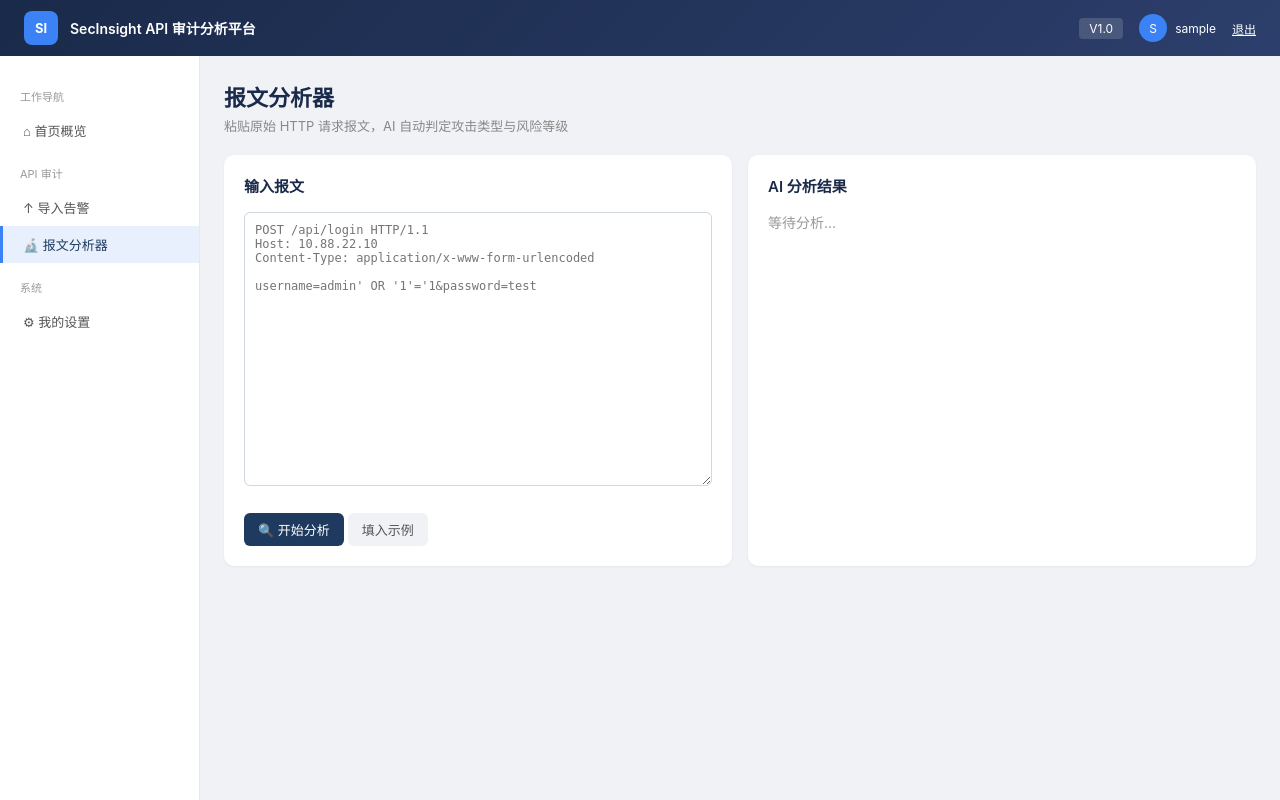
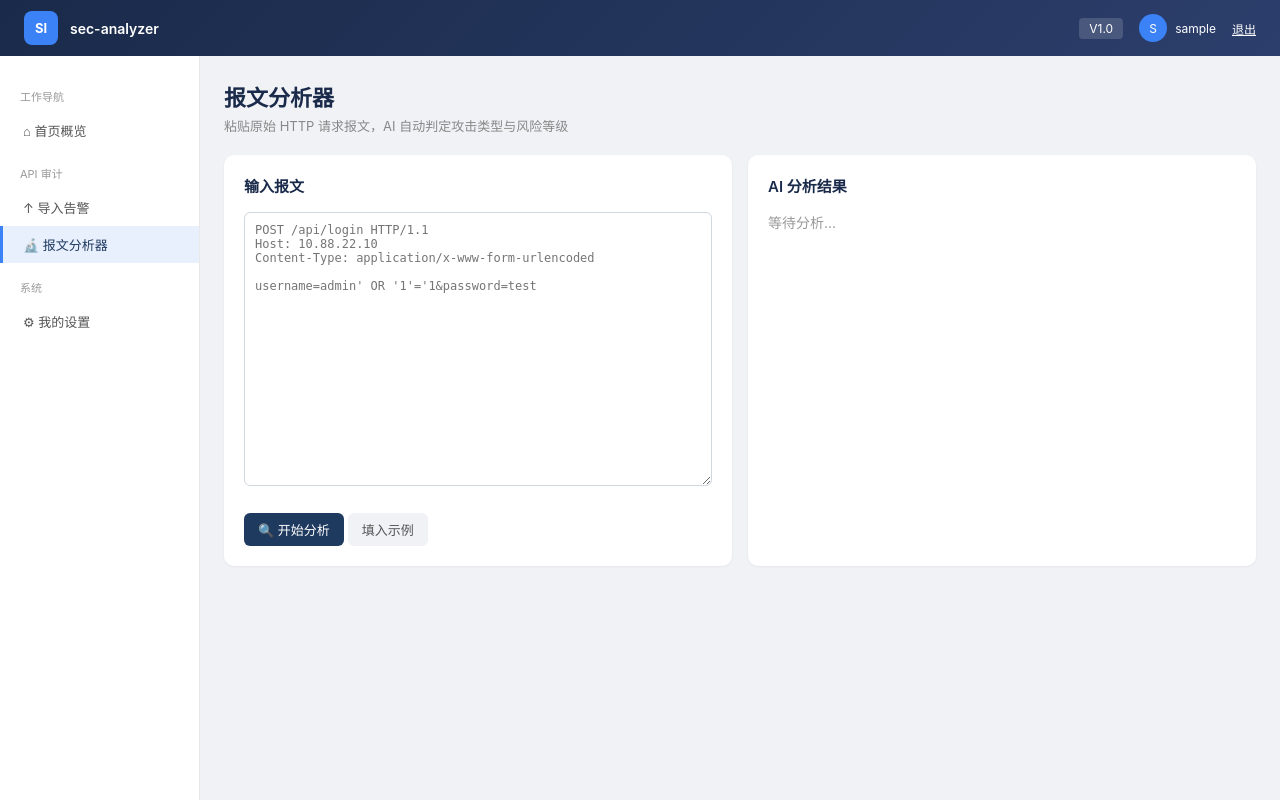
Before and after one commit to jiaoxindi21/sec-analyzer, a Flask app: page /packet_analyzer in a window 1280 px wide. Run offline with Flask 3, Linux system fonts and the light colour scheme; the visitor is signed in with stand-in values (Sample User, id 1).

Commit message:
rename to sec-analyzer

```diff
--- a/templates/base.html
+++ b/templates/base.html
@@ -2,7 +2,7 @@
 <html lang="zh-CN">
 <head>
 <meta charset="UTF-8">
-<title>SecInsight API 审计分析平台</title>
+<title>sec-analyzer</title>
 <style>
 * { box-sizing: border-box; margin: 0; padding: 0; }
 body { font-family: -apple-system, "Microsoft YaHei", sans-serif; background: #f0f2f5; color: #2c3e50; font-size: 14px; }
@@ -43,7 +43,7 @@ label { display: block; font-size: 13px; color: #555; margin-bottom: 4px; }
 <div class="topbar">
   <div class="brand">
     <div class="logo">SI</div>
-    <div><div style="font-weight:600">SecInsight API 审计分析平台</div></div>
+    <div><div style="font-weight:600">sec-analyzer</div></div>
   </div>
   <div class="right">
     <span class="version">V1.0</span>
```
